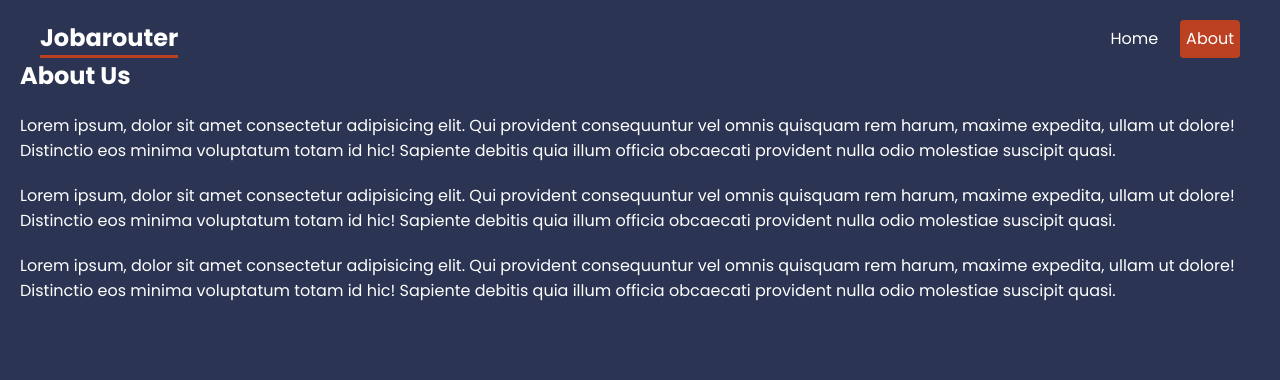
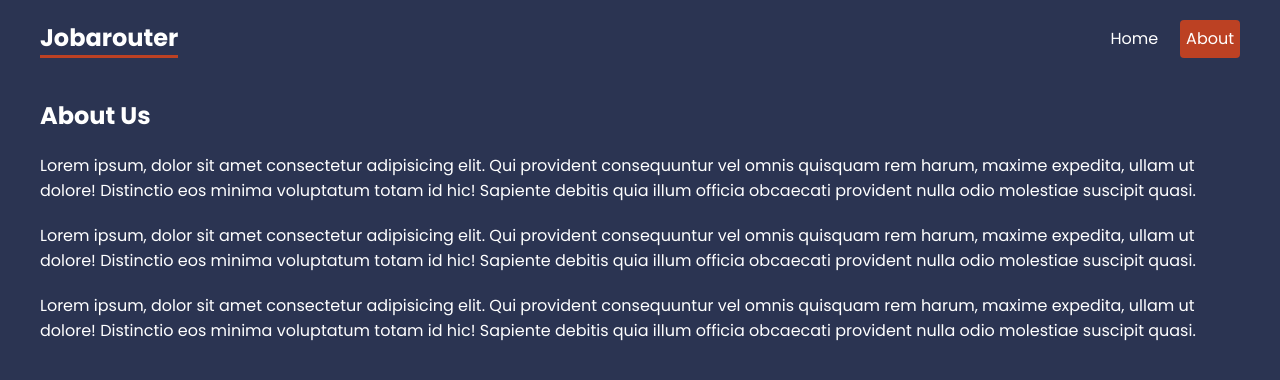
Before and after one commit to kishanlalchoudhary/Jobarouter-ReactRouter, a React (Create React App) app: page /about in a window 1280 px wide. Shown: the top 380 px of the page. Built offline with nearby package versions, Linux system fonts and the light colour scheme.

Commit message:
lesson-3

```diff
--- a/src/App.js
+++ b/src/App.js
@@ -1,32 +1,28 @@
-// import { BrowserRouter, Routes, Route, Link, NavLink } from "react-router-dom";
-import { BrowserRouter, Routes, Route, Link, NavLink } from "react-router-dom";
+import {
+  Route,
+  createBrowserRouter,
+  createRoutesFromElements,
+  RouterProvider,
+} from "react-router-dom";
 
 // pages
 import Home from "./pages/Home";
 import About from "./pages/About";
 
+// layouts
+import RootLayout from "./layouts/RootLayout";
+
+const router = createBrowserRouter(
+  createRoutesFromElements(
+    <Route path="/" element={<RootLayout />}>
+      <Route index element={<Home />} />
+      <Route path="about" element={<About />} />
+    </Route>
+  )
+);
+
 function App() {
-  return (
-    <BrowserRouter>
-      <header>
-        <nav>
-          <h1>Jobarouter</h1>
-          {/* The NavLink is more useful than Link because it adds active class automatically to the link clicked */}
-          {/* <Link to="/">Home</Link> */}
-          <NavLink to="/">Home</NavLink>
-          <NavLink to="about">About</NavLink>
-        </nav>
-      </header>
-      <main>
-        <Routes>
-          {/* Below are two methods for the path to root  */}
-          {/* <Route path="/" element={<Home />} /> */}
-          <Route index element={<Home />} />
-          <Route path="about" element={<About />} />
-        </Routes>
-      </main>
-    </BrowserRouter>
-  );
+  return <RouterProvider router={router} />;
 }
 
 export default App;
--- a/src/index.css
+++ b/src/index.css
@@ -12,14 +12,17 @@
     font-family: "Poppins", sans-serif;
     background: var(--secondary);
 }
+
 * {
     color: white;
     margin: 0;
 }
-p{
+
+p {
     margin: 20px 0;
 }
-button{
+
+button {
     border: 0;
     padding: 8px;
     border-radius: 4px;
@@ -29,28 +32,34 @@
 }
 
 /* navbar */
-header nav{
+header nav {
     display: flex;
     gap: 16px;
     justify-content: end;
     max-width: 1200px;
     margin: 0 auto;
 }
-header nav h1{
+
+header nav h1 {
     margin-right: auto;
     border-bottom: 3px solid var(--primary);
 }
-header nav a{
+
+header nav a {
     text-decoration: none;
     padding: 6px;
     border-radius: 4px;
 }
-header nav a.active{
+
+header nav a.active {
     background: var(--primary);
 }
 
-
 /* page content */
+main {
+    max-width: 1200px;
+    margin: 40px auto;
+}
 
 /* help layout */
 
--- /dev/null
+++ b/src/layouts/RootLayout.js
@@ -0,0 +1,18 @@
+import { NavLink, Outlet } from "react-router-dom";
+
+export default function RootLayout() {
+  return (
+    <div className="root-layout">
+      <header>
+        <nav>
+          <h1>Jobarouter</h1>
+          <NavLink to="/">Home</NavLink>
+          <NavLink to="about">About</NavLink>
+        </nav>
+      </header>
+      <main>
+        <Outlet />
+      </main>
+    </div>
+  );
+}
```
